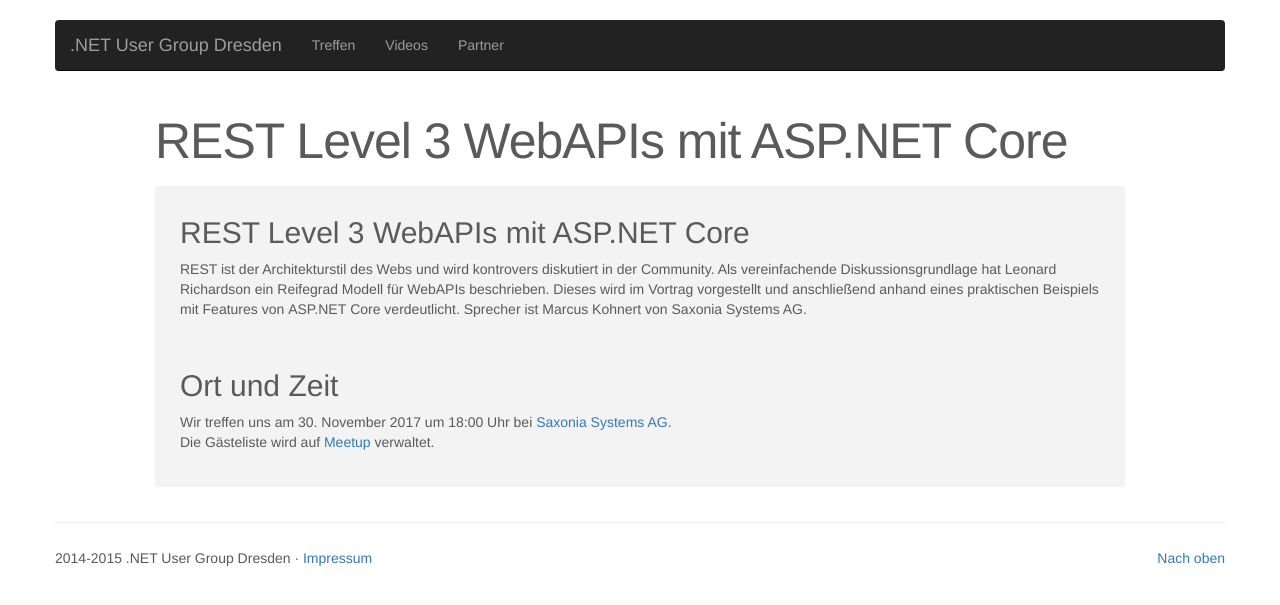
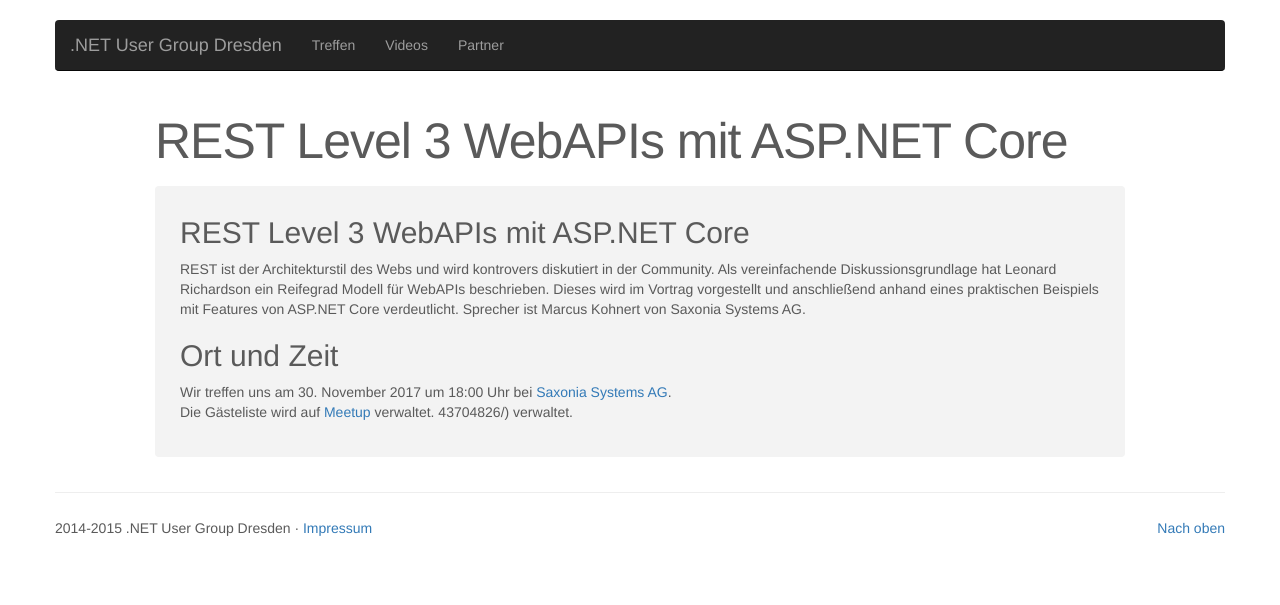
Before and after one commit to dddotnet/dddotnet.github.io, a Jekyll site: the page built from _posts/2017-11-30-rest-level-3-webapis-mit-asp.net-core.markdown, in a window 1280 px wide. Shown: the top 605 px of the page. Built offline with Jekyll 4.4.1, drawn with Linux system fonts in a browser that asks for light colours; nearby versions of some CDN libraries.

Commit message:
commit from auto update

```diff
--- a/_posts/2017-11-30-rest-level-3-webapis-mit-asp.net-core.markdown
+++ b/_posts/2017-11-30-rest-level-3-webapis-mit-asp.net-core.markdown
@@ -9,8 +9,9 @@ placelink: https://maps.google.com/maps?f=q&hl=en&q=Fritz-Foerster-Platz+2%2C+Dr
 ---
 
 ## REST Level 3 WebAPIs mit ASP.NET Core
-<p>REST ist der Architekturstil des Webs und wird kontrovers diskutiert in der Community. Als vereinfachende Diskussionsgrundlage hat Leonard Richardson ein Reifegrad Modell für WebAPIs beschrieben. Dieses wird im Vortrag vorgestellt und anschließend anhand eines praktischen Beispiels mit Features von ASP.NET Core verdeutlicht. Sprecher ist Marcus Kohnert von Saxonia Systems AG.</p> <p><b><br/></b></p>
+<p>REST ist der Architekturstil des Webs und wird kontrovers diskutiert in der Community. Als vereinfachende Diskussionsgrundlage hat Leonard Richardson ein Reifegrad Modell für WebAPIs beschrieben. Dieses wird im Vortrag vorgestellt und anschließend anhand eines praktischen Beispiels mit Features von ASP.NET Core verdeutlicht. Sprecher ist Marcus Kohnert von Saxonia Systems AG.</p>
 
 ## Ort und Zeit
 Wir treffen uns am 30. November 2017 um 18:00 Uhr bei [Saxonia Systems AG](https://maps.google.com/maps?f=q&hl=en&q=Fritz-Foerster-Platz+2%2C+Dresden%2C+de).
 Die Gästeliste wird auf [Meetup](https://www.meetup.com/NET-User-Group-Dresden/events/243704826/) verwaltet.
+43704826/) verwaltet.
```
